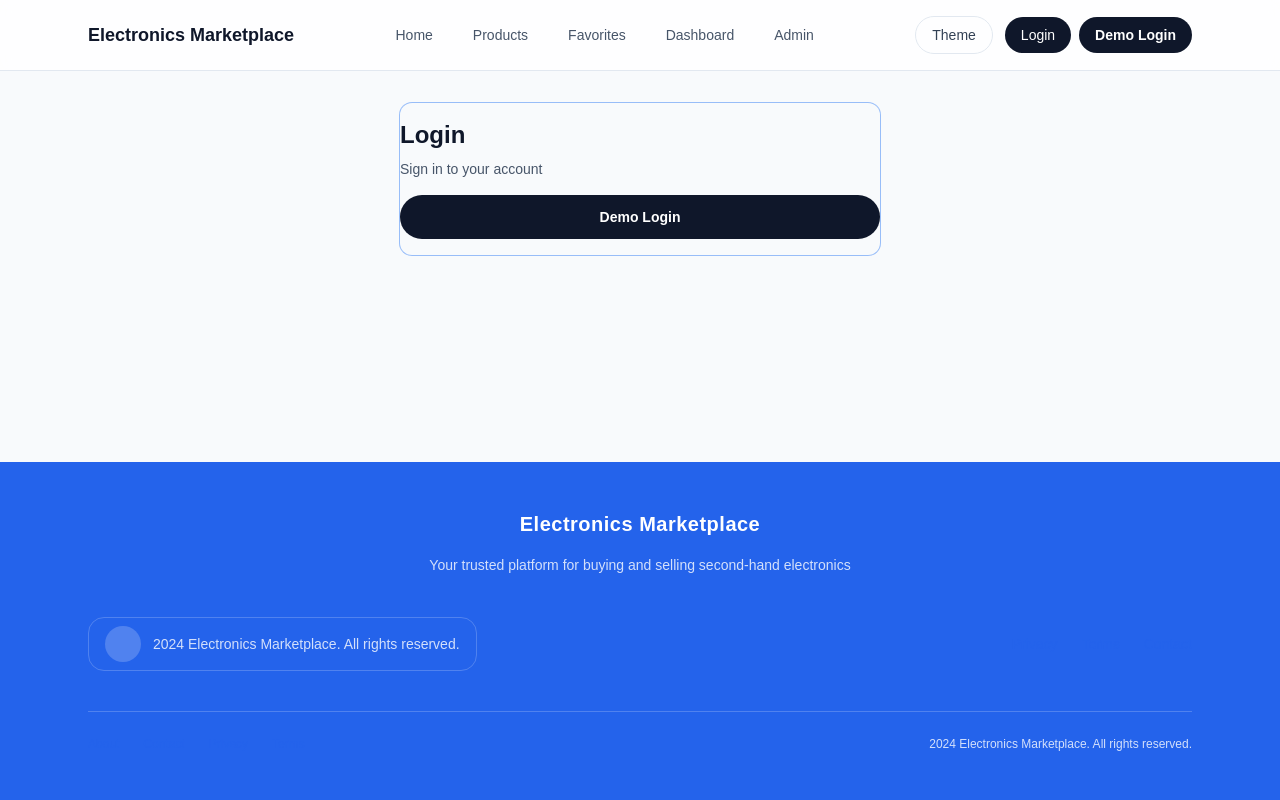
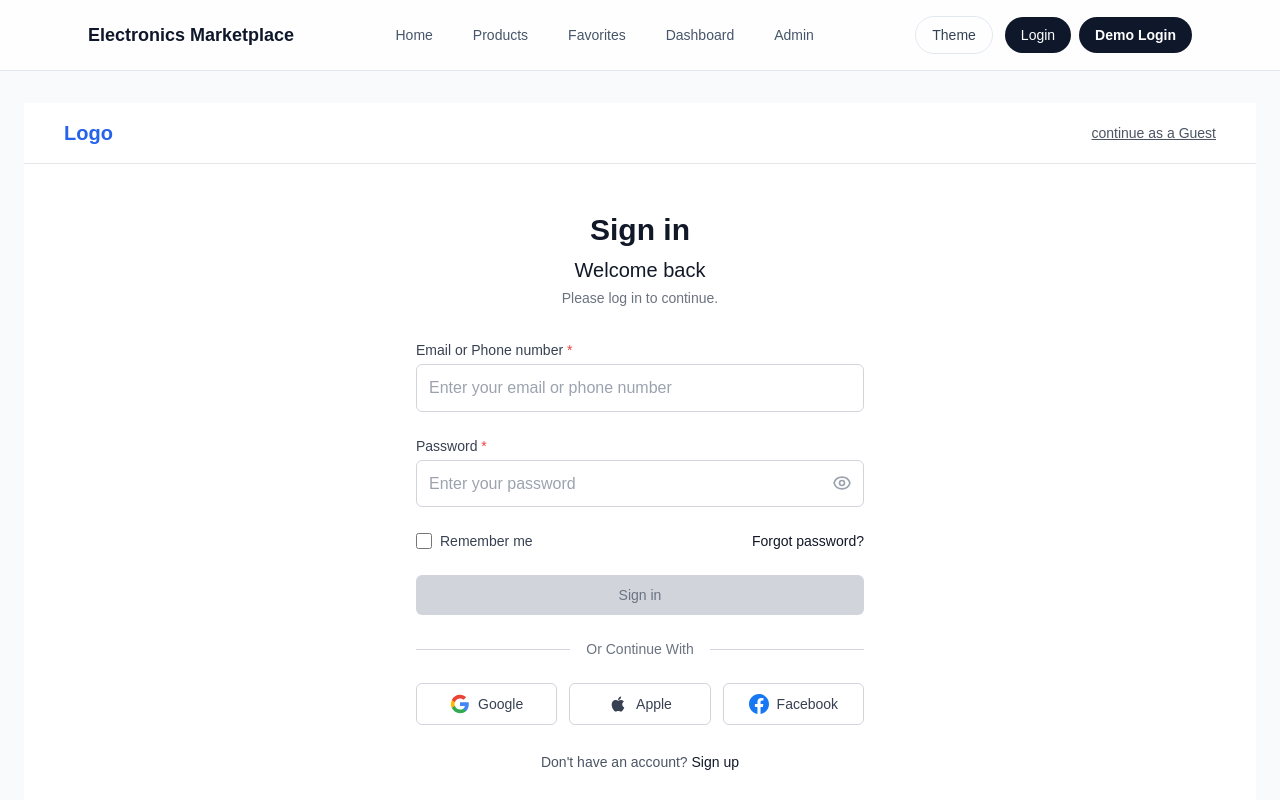
Before and after one commit to GSG-PixelCraft/SECOND-HAND-ELECTRONICS-MARKETPLACE, a React (Vite) app: page /signin in a window 1280 px wide. Shown: the top 800 px of the page. Built offline with nearby package versions, Linux system fonts and the light colour scheme.

Commit message:
feat: enhance LoginPage with improved form structure and social login options

```diff
--- a/src/pages/LoginPage/LoginPage.tsx
+++ b/src/pages/LoginPage/LoginPage.tsx
@@ -1,40 +1,250 @@
-import { useNavigate } from "react-router-dom";
+import { useState } from "react";
+import { Link, useNavigate } from "react-router-dom";
 import { ROUTES } from "@/constants/routes";
 import { useAuthStore } from "@/stores/useAuthStore";
-import Card from "@/components/ui/Card";
-import Container from "@/components/layout/Container";
 
 const LoginPage = () => {
   const navigate = useNavigate();
   const { setUser, setToken } = useAuthStore();
+  const [emailOrPhone, setEmailOrPhone] = useState("");
+  const [password, setPassword] = useState("");
+  const [showPassword, setShowPassword] = useState(false);
+  const [rememberMe, setRememberMe] = useState(false);
 
-  const handleDemoLogin = () => {
+  const handleSubmit = (e: React.FormEvent) => {
+    e.preventDefault();
+    // Demo login logic
     setUser({
       id: "demo-user",
       name: "Demo User",
-      email: "demo@marketplace.dev",
+      email: emailOrPhone,
       role: "user",
     });
     setToken("demo-token");
     navigate(ROUTES.PROFILE);
   };
 
+  const handleSocialLogin = (provider: string) => {
+    console.log(`Login with ${provider}`);
+  };
+
   return (
-    <Container maxWidth="lg" className="flex flex-col gap-6">
-      <Card>
-        <div className="space-y-2">
-          <h1 className="text-2xl font-semibold text-slate-900">Login</h1>
-          <p className="text-sm text-slate-600">Sign in to your account</p>
+    <div className="min-h-screen bg-white">
+      <div className="border-b border-gray-200 px-6 py-4">
+        <div className="mx-auto flex max-w-6xl items-center justify-between">
+          <div className="text-xl font-bold text-blue-600">Logo</div>
+          <Link
+            to={ROUTES.HOME}
+            className="text-sm text-gray-600 underline hover:text-gray-900"
+          >
+            continue as a Guest
+          </Link>
         </div>
-        <button
-          className="rounded-full bg-slate-900 px-6 py-3 text-sm font-semibold text-white transition hover:bg-slate-800"
-          onClick={handleDemoLogin}
-          type="button"
-        >
-          Demo Login
-        </button>
-      </Card>
-    </Container>
+      </div>
+
+      {/* Main Content */}
+      <div className="flex items-center justify-center px-6 py-12">
+        <div className="w-full max-w-md space-y-8">
+          {/* Title */}
+          <div className="text-center">
+            <h1 className="text-3xl font-bold text-gray-900">Sign in</h1>
+            <p className="mt-2 text-xl text-gray-900">Welcome back</p>
+            <p className="mt-1 text-sm text-gray-500">
+              Please log in to continue.
+            </p>
+          </div>
+
+          {/* Form */}
+          <form onSubmit={handleSubmit} className="mt-8 space-y-6">
+            {/* Email or Phone Input */}
+            <div>
+              <label
+                htmlFor="emailOrPhone"
+                className="block text-sm font-medium text-gray-700"
+              >
+                Email or Phone number <span className="text-red-500">*</span>
+              </label>
+              <input
+                id="emailOrPhone"
+                type="text"
+                value={emailOrPhone}
+                onChange={(e) => setEmailOrPhone(e.target.value)}
+                placeholder="Enter your email or phone number"
+                className="mt-1 block w-full rounded-md border border-gray-300 px-3 py-2.5 text-gray-900 placeholder:text-gray-400 focus:border-blue-500 focus:outline-none focus:ring-1 focus:ring-blue-500"
+                required
+              />
+            </div>
+
+            {/* Password Input */}
+            <div>
+              <label
+                htmlFor="password"
+                className="block text-sm font-medium text-gray-700"
+              >
+                Password <span className="text-red-500">*</span>
+              </label>
+              <div className="relative mt-1">
+                <input
+                  id="password"
+                  type={showPassword ? "text" : "password"}
+                  value={password}
+                  onChange={(e) => setPassword(e.target.value)}
+                  placeholder="Enter your password"
+                  className="block w-full rounded-md border border-gray-300 px-3 py-2.5 pr-10 text-gray-900 placeholder:text-gray-400 focus:border-blue-500 focus:outline-none focus:ring-1 focus:ring-blue-500"
+                  required
+                />
+                <button
+                  type="button"
+                  onClick={() => setShowPassword(!showPassword)}
+                  className="absolute inset-y-0 right-0 flex items-center pr-3 text-gray-400 hover:text-gray-600"
+                >
+                  {showPassword ? (
+                    <svg
+                      className="h-5 w-5"
+                      fill="none"
+                      stroke="currentColor"
+                      viewBox="0 0 24 24"
+                    >
+                      <path
+                        strokeLinecap="round"
+                        strokeLinejoin="round"
+                        strokeWidth={2}
+                        d="M13.875 18.825A10.05 10.05 0 0112 19c-4.478 0-8.268-2.943-9.543-7a9.97 9.97 0 011.563-3.029m5.858.908a3 3 0 114.243 4.243M9.878 9.878l4.242 4.242M9.88 9.88l-3.29-3.29m7.532 7.532l3.29 3.29M3 3l3.59 3.59m0 0A9.953 9.953 0 0112 5c4.478 0 8.268 2.943 9.543 7a10.025 10.025 0 01-4.132 5.411m0 0L21 21"
+                      />
+                    </svg>
+                  ) : (
+                    <svg
+                      className="h-5 w-5"
+                      fill="none"
+                      stroke="currentColor"
+                      viewBox="0 0 24 24"
+                    >
+                      <path
+                        strokeLinecap="round"
+                        strokeLinejoin="round"
+                        strokeWidth={2}
+                        d="M15 12a3 3 0 11-6 0 3 3 0 016 0z"
+                      />
+                      <path
+                        strokeLinecap="round"
+                        strokeLinejoin="round"
+                        strokeWidth={2}
+                        d="M2.458 12C3.732 7.943 7.523 5 12 5c4.478 0 8.268 2.943 9.542 7-1.274 4.057-5.064 7-9.542 7-4.477 0-8.268-2.943-9.542-7z"
+                      />
+                    </svg>
+                  )}
+                </button>
+              </div>
+            </div>
+
+            {/* Remember Me & Forgot Password */}
+            <div className="flex items-center justify-between">
+              <label className="flex items-center">
+                <input
+                  type="checkbox"
+                  checked={rememberMe}
+                  onChange={(e) => setRememberMe(e.target.checked)}
+                  className="h-4 w-4 rounded border-gray-300 text-blue-600 focus:ring-blue-500"
+                />
+                <span className="ml-2 text-sm text-gray-700">Remember me</span>
+              </label>
+              <Link
+                to={ROUTES.FORGOT_PASSWORD_EMAIL}
+                className="text-sm text-gray-900 hover:underline"
+              >
+                Forgot password?
+              </Link>
+            </div>
+
+            {/* Sign In Button */}
+            <button
+              type="submit"
+              className="w-full rounded-md bg-gray-300 px-4 py-2.5 text-sm font-medium text-gray-500 transition hover:bg-gray-400 disabled:cursor-not-allowed"
+            >
+              Sign in
+            </button>
+
+            {/* Divider */}
+            <div className="relative">
+              <div className="absolute inset-0 flex items-center">
+                <div className="w-full border-t border-gray-300"></div>
+              </div>
+              <div className="relative flex justify-center text-sm">
+                <span className="bg-white px-4 text-gray-500">
+                  Or Continue With
+                </span>
+              </div>
+            </div>
+
+            {/* Social Login Buttons */}
+            <div className="grid grid-cols-3 gap-3">
+              <button
+                type="button"
+                onClick={() => handleSocialLogin("Google")}
+                className="flex items-center justify-center gap-2 rounded-md border border-gray-300 bg-white px-4 py-2.5 text-sm font-medium text-gray-700 hover:bg-gray-50"
+              >
+                <svg className="h-5 w-5" viewBox="0 0 24 24">
+                  <path
+                    fill="#4285F4"
+                    d="M22.56 12.25c0-.78-.07-1.53-.2-2.25H12v4.26h5.92c-.26 1.37-1.04 2.53-2.21 3.31v2.77h3.57c2.08-1.92 3.28-4.74 3.28-8.09z"
+                  />
+                  <path
+                    fill="#34A853"
+                    d="M12 23c2.97 0 5.46-.98 7.28-2.66l-3.57-2.77c-.98.66-2.23 1.06-3.71 1.06-2.86 0-5.29-1.93-6.16-4.53H2.18v2.84C3.99 20.53 7.7 23 12 23z"
+                  />
+                  <path
+                    fill="#FBBC05"
+                    d="M5.84 14.09c-.22-.66-.35-1.36-.35-2.09s.13-1.43.35-2.09V7.07H2.18C1.43 8.55 1 10.22 1 12s.43 3.45 1.18 4.93l2.85-2.22.81-.62z"
+                  />
+                  <path
+                    fill="#EA4335"
+                    d="M12 5.38c1.62 0 3.06.56 4.21 1.64l3.15-3.15C17.45 2.09 14.97 1 12 1 7.7 1 3.99 3.47 2.18 7.07l3.66 2.84c.87-2.6 3.3-4.53 6.16-4.53z"
+                  />
+                </svg>
+                Google
+              </button>
+              <button
+                type="button"
+                onClick={() => handleSocialLogin("Apple")}
+                className="flex items-center justify-center gap-2 rounded-md border border-gray-300 bg-white px-4 py-2.5 text-sm font-medium text-gray-700 hover:bg-gray-50"
+              >
+                <svg
+                  className="h-5 w-5"
+                  viewBox="0 0 24 24"
+                  fill="currentColor"
+                >
+                  <path d="M17.05 20.28c-.98.95-2.05.8-3.08.35-1.09-.46-2.09-.48-3.24 0-1.44.62-2.2.44-3.06-.35C2.79 15.25 3.51 7.59 9.05 7.31c1.35.07 2.29.74 3.08.8 1.18-.24 2.31-.93 3.57-.84 1.51.12 2.65.72 3.4 1.8-3.12 1.87-2.38 5.98.48 7.13-.57 1.5-1.31 2.99-2.54 4.09l.01-.01zM12.03 7.25c-.15-2.23 1.66-4.07 3.74-4.25.29 2.58-2.34 4.5-3.74 4.25z" />
+                </svg>
+                Apple
+              </button>
+              <button
+                type="button"
+                onClick={() => handleSocialLogin("Facebook")}
+                className="flex items-center justify-center gap-2 rounded-md border border-gray-300 bg-white px-4 py-2.5 text-sm font-medium text-gray-700 hover:bg-gray-50"
+              >
+                <svg className="h-5 w-5" fill="#1877F2" viewBox="0 0 24 24">
+                  <path d="M24 12.073c0-6.627-5.373-12-12-12s-12 5.373-12 12c0 5.99 4.388 10.954 10.125 11.854v-8.385H7.078v-3.47h3.047V9.43c0-3.007 1.792-4.669 4.533-4.669 1.312 0 2.686.235 2.686.235v2.953H15.83c-1.491 0-1.956.925-1.956 1.874v2.25h3.328l-.532 3.47h-2.796v8.385C19.612 23.027 24 18.062 24 12.073z" />
+                </svg>
+                Facebook
+              </button>
+            </div>
+
+            {/* Sign Up Link */}
+            <div className="text-center">
+              <span className="text-sm text-gray-600">
+                Don't have an account?{" "}
+              </span>
+              <Link
+                to={ROUTES.SIGN_UP}
+                className="text-sm font-medium text-gray-900 hover:underline"
+              >
+                Sign up
+              </Link>
+            </div>
+          </form>
+        </div>
+      </div>
+    </div>
   );
 };
 
```
